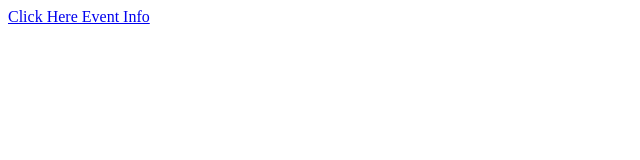
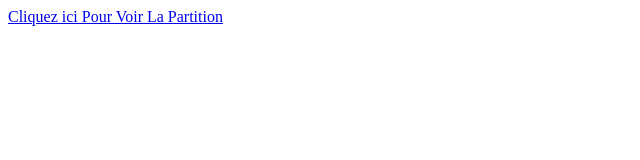
Before and after one commit to heddykchouk/rast-sirto-GBBBB, a plain HTML site: page index.html in a window 1280 px wide. Shown: the whole page, without its empty margins (0-640 px from the left). Drawn offline with Linux system fonts and the light colour scheme.

Commit message:
Update index.html

```diff
--- a/index.html
+++ b/index.html
@@ -1,3 +1,3 @@
 <html>
-  <p><a href="example.pdf">Click Here Event Info</a></p>
+<p><a href="Neva%20Saz%20Semâî%20ZP.pdf">Cliquez ici Pour Voir La Partition</a></p>
 </html>
```
